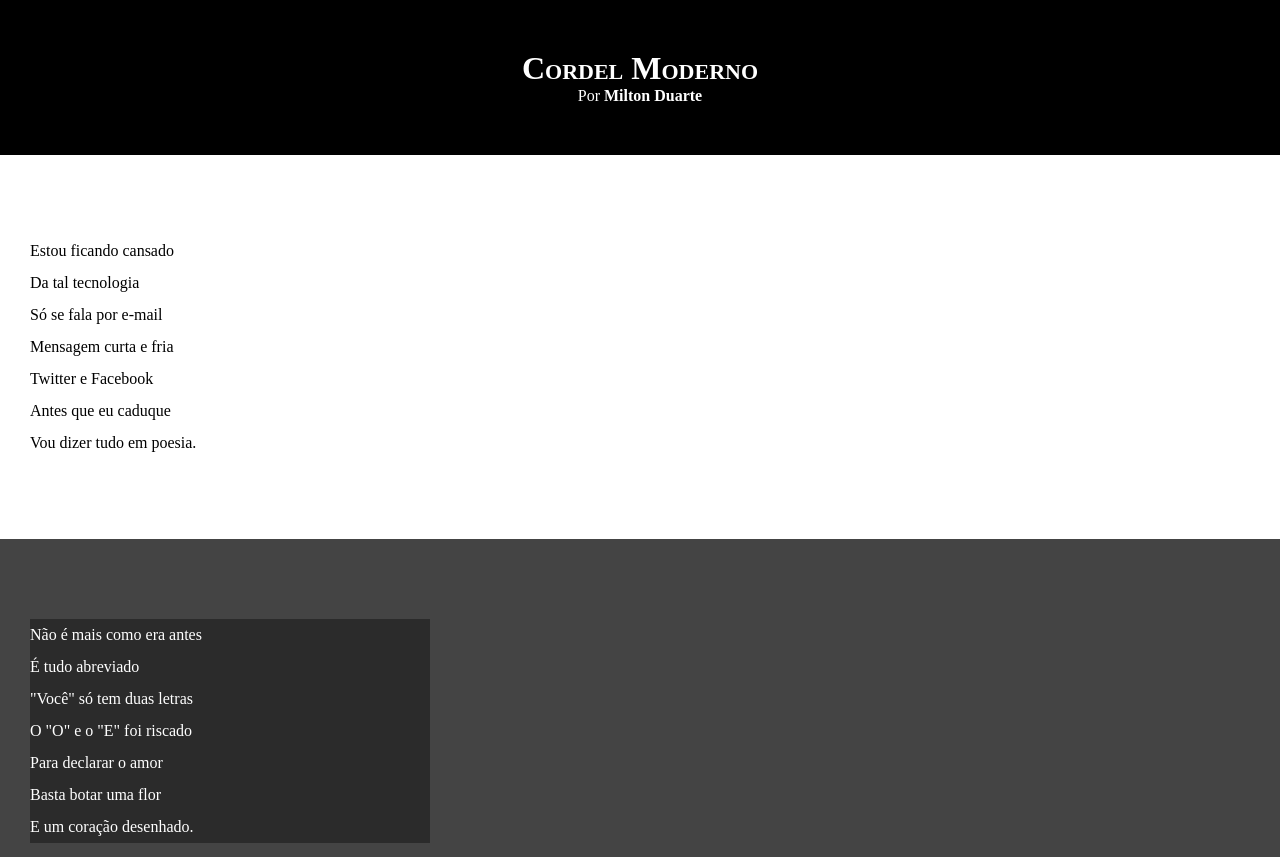
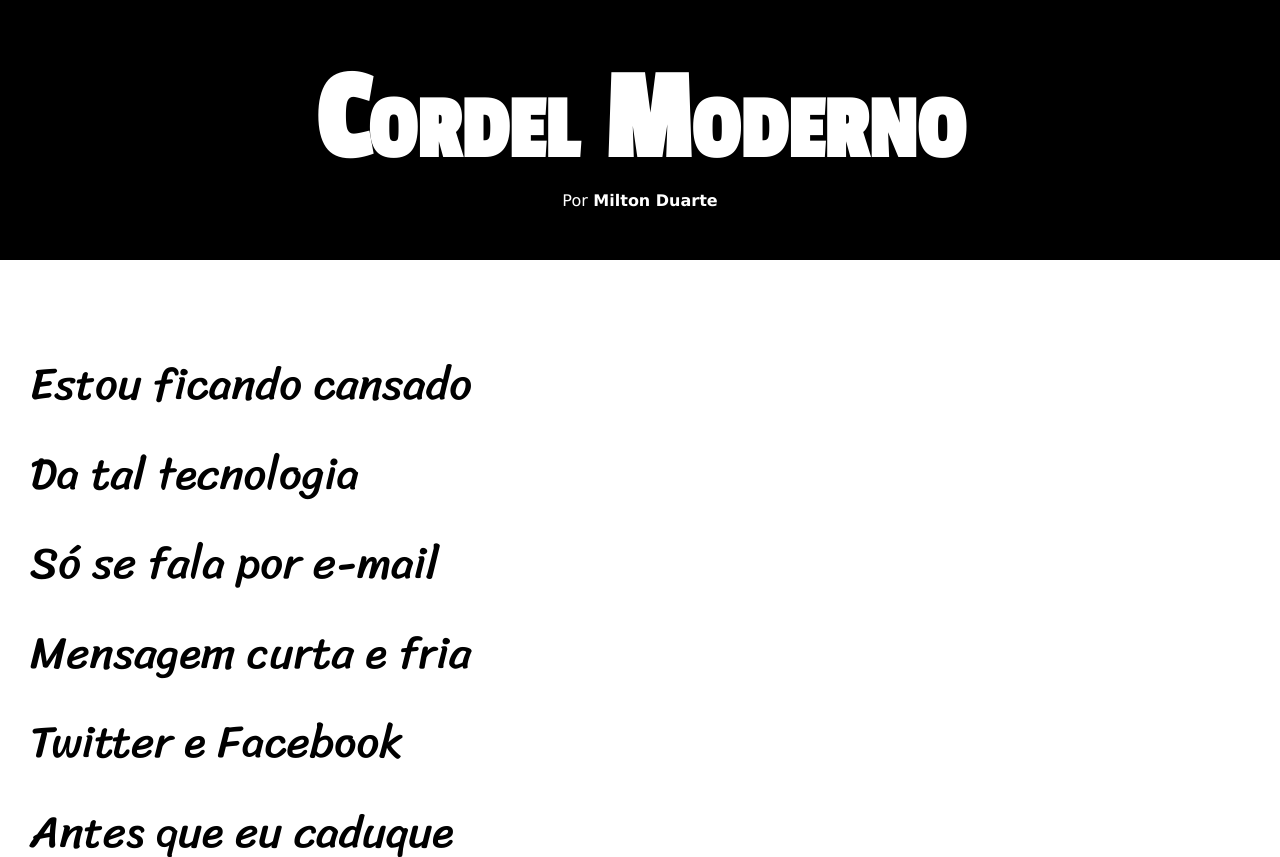
Before and after one commit to giliardolv/html-css, a plain HTML site: page desafios/d012/index.html in a window 1280 px wide. Shown: the top 857 px of the page. Drawn offline with Linux system fonts and the light colour scheme.

Commit message:
update css desafio 22

```diff
--- a/desafios/d012/index.html
+++ b/desafios/d012/index.html
@@ -5,6 +5,9 @@
     <meta http-equiv="X-UA-Compatible" content="IE=edge">
     <meta name="viewport" content="width=device-width, initial-scale=1.0">
     <link rel="stylesheet" href="style.css">
+    <style>
+        @import url('https://fonts.googleapis.com/css2?family=Passion+One&display=swap');
+        </style>
     <title>Cordel Moderno</title>
 </head>
 <body>
--- a/desafios/d012/style.css
+++ b/desafios/d012/style.css
@@ -1,4 +1,13 @@
 @charset "UTF-8";
+
+@import url('https://fonts.googleapis.com/css2?family=Passion+One&display=swap');
+@import url('https://fonts.googleapis.com/css2?family=Sriracha&display=swap');
+
+:root{
+    --font1: Verdana, Geneva, Tahoma, sans-serif;
+    --font2: 'Passion One', cursive;
+    --font3: 'Sriracha', cursive;
+}
 
 *{
     margin: 0px;
@@ -8,6 +17,7 @@
 html, body{
     min-height: 100vh;
     background-color: darkgray;
+    font-family: var(--font1);
 }
 
 header{
@@ -19,6 +29,8 @@ header{
 header > h1{
     padding-top: 50px;
     font-variant: small-caps;
+    font-family: var(--font2);
+    font-size: 10vw;
 }
 
 header > p{
@@ -40,6 +52,8 @@ section{
     padding-bottom: 10vh;
     line-height: 2em;
     padding-left: 30px;
+    font-family: var(--font3);
+    font-size: 3.5vw;
 }
 
 section.normal{
@@ -53,8 +67,8 @@ section.imagem{
 }
 
 section.imagem > p{
+    display: inline-block;
     background-color: rgba(0, 0, 0, 0.37);
-    width: 400px;
 }
 
 
```
